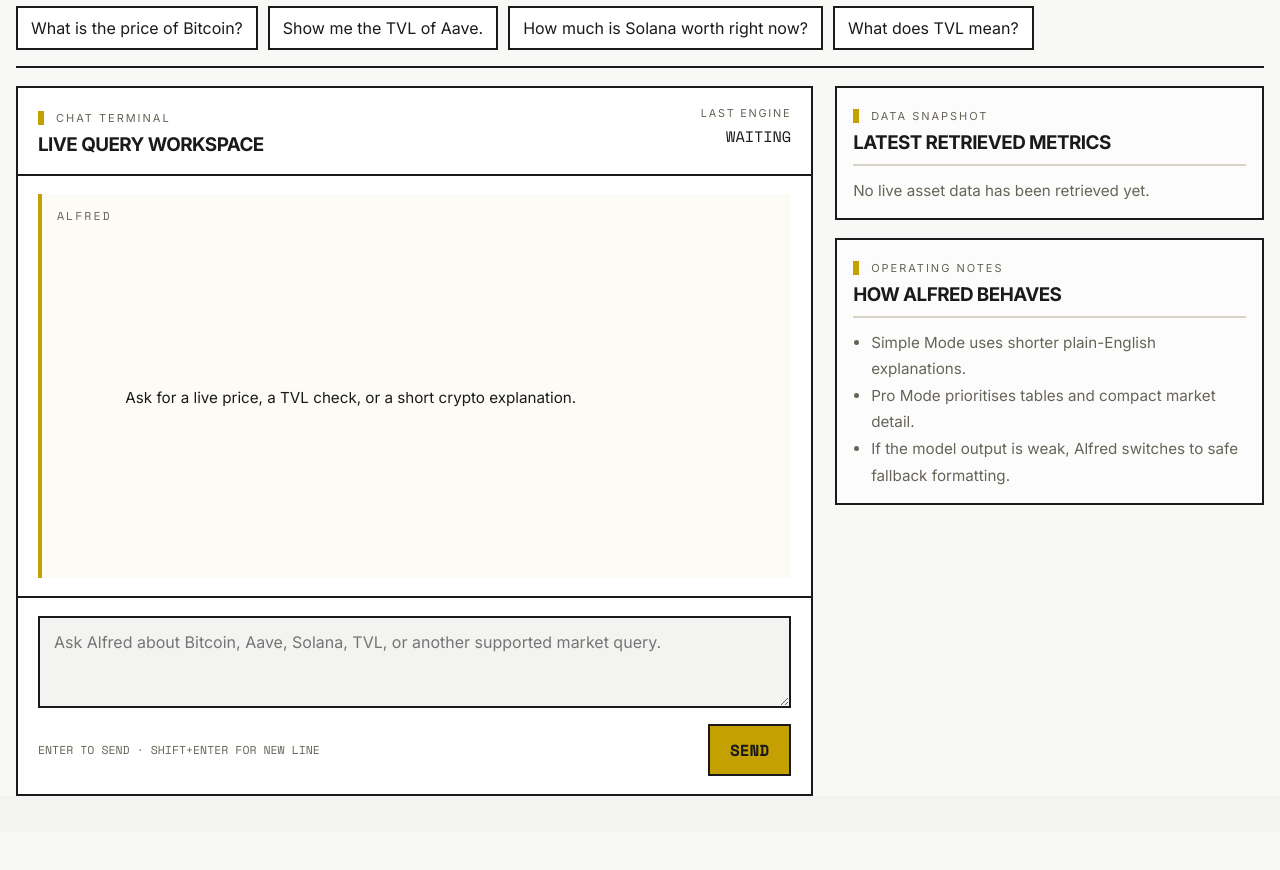
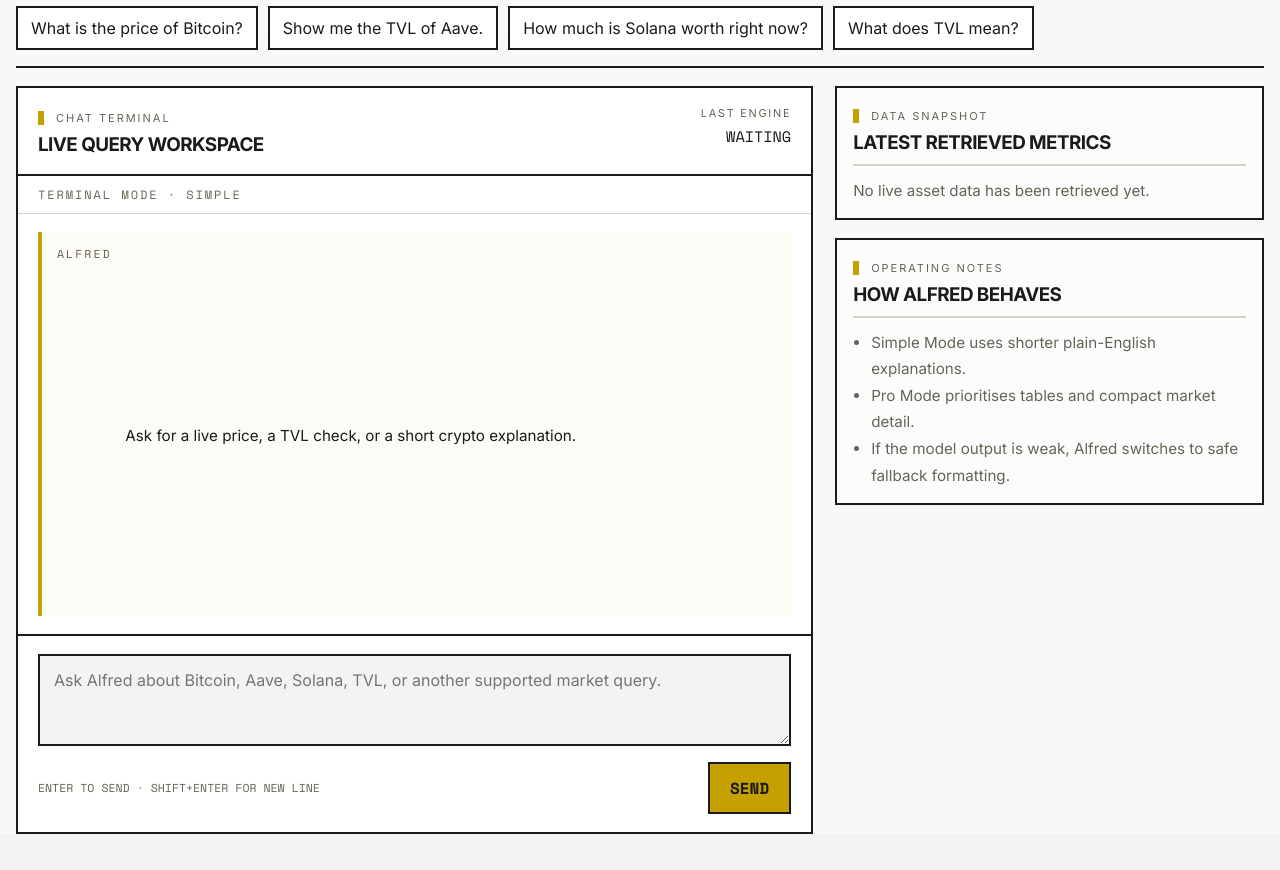
Before and after one commit to kohjunhao/alfred-crypto-ai-companion, a Flask app: page / in a window 1280 px wide. Shown: the part 361-1231 px from the top of the page. Before the commit the page ends 1157 px from the top, so only its background shows below. Run offline with Flask 3, Linux system fonts and the light colour scheme; data that the repository does not hold is empty.

Commit message:
show mode

```diff
--- a/alfred_app/static/css/styles.css
+++ b/alfred_app/static/css/styles.css
@@ -226,6 +226,15 @@ textarea {
   gap: 8px;
   min-width: 190px;
   text-align: right;
+}
+
+.terminal-status-line {
+  padding: 10px 20px;
+  border-bottom: 1px solid var(--soft-line);
+  font-size: 0.75rem;
+  letter-spacing: 0.16em;
+  color: var(--muted);
+  text-transform: uppercase;
 }
 
 .chat-log {
--- a/alfred_app/static/js/app.js
+++ b/alfred_app/static/js/app.js
@@ -2,6 +2,7 @@ const chatForm = document.getElementById("chat-form");
 const messageInput = document.getElementById("message");
 const chatLog = document.getElementById("chat-log");
 const engineIndicator = document.getElementById("engine-indicator");
+const modeStatusLine = document.getElementById("mode-status-line");
 const snapshotRoot = document.getElementById("data-snapshot");
 const warningBox = document.getElementById("warning-box");
 const warningShell = document.getElementById("warning-shell");
@@ -19,6 +20,7 @@ function setMode(mode) {
   modeButtons.forEach((button) => {
     button.classList.toggle("active", button.dataset.mode === mode);
   });
+  modeStatusLine.textContent = `TERMINAL MODE · ${mode}`;
 }
 
 function escapeHtml(text) {
@@ -217,4 +219,5 @@ const observer = new IntersectionObserver(
 );
 
 revealNodes.forEach((node) => observer.observe(node));
+setMode(activeMode);
 loadHealth();
--- a/alfred_app/templates/index.html
+++ b/alfred_app/templates/index.html
@@ -69,6 +69,10 @@
             </div>
           </div>
 
+          <div class="terminal-status-line mono" id="mode-status-line" aria-live="polite">
+            TERMINAL MODE · SIMPLE
+          </div>
+
           <div class="chat-log" id="chat-log">
             <article class="message assistant">
               <span class="message-role">ALFRED</span>
```
